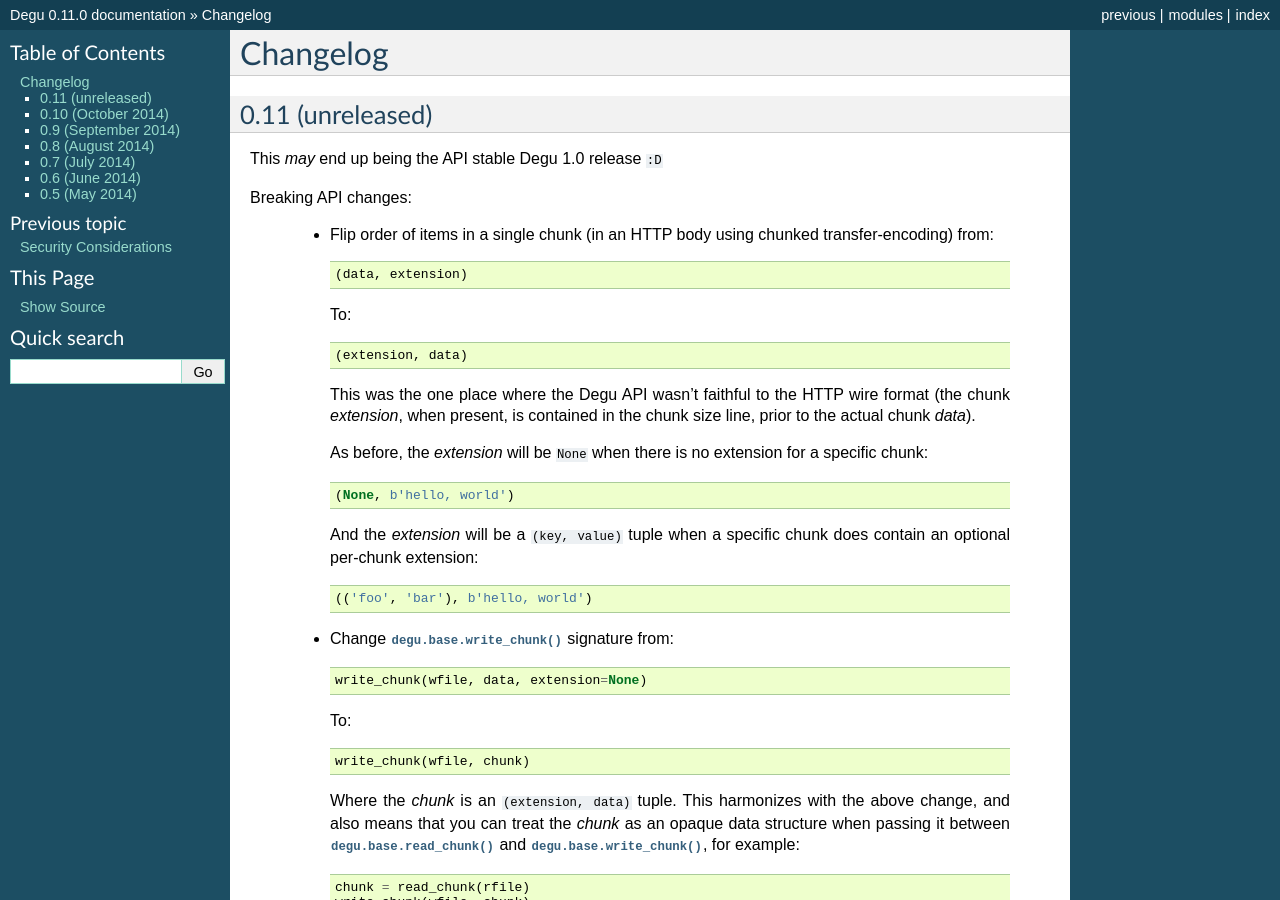
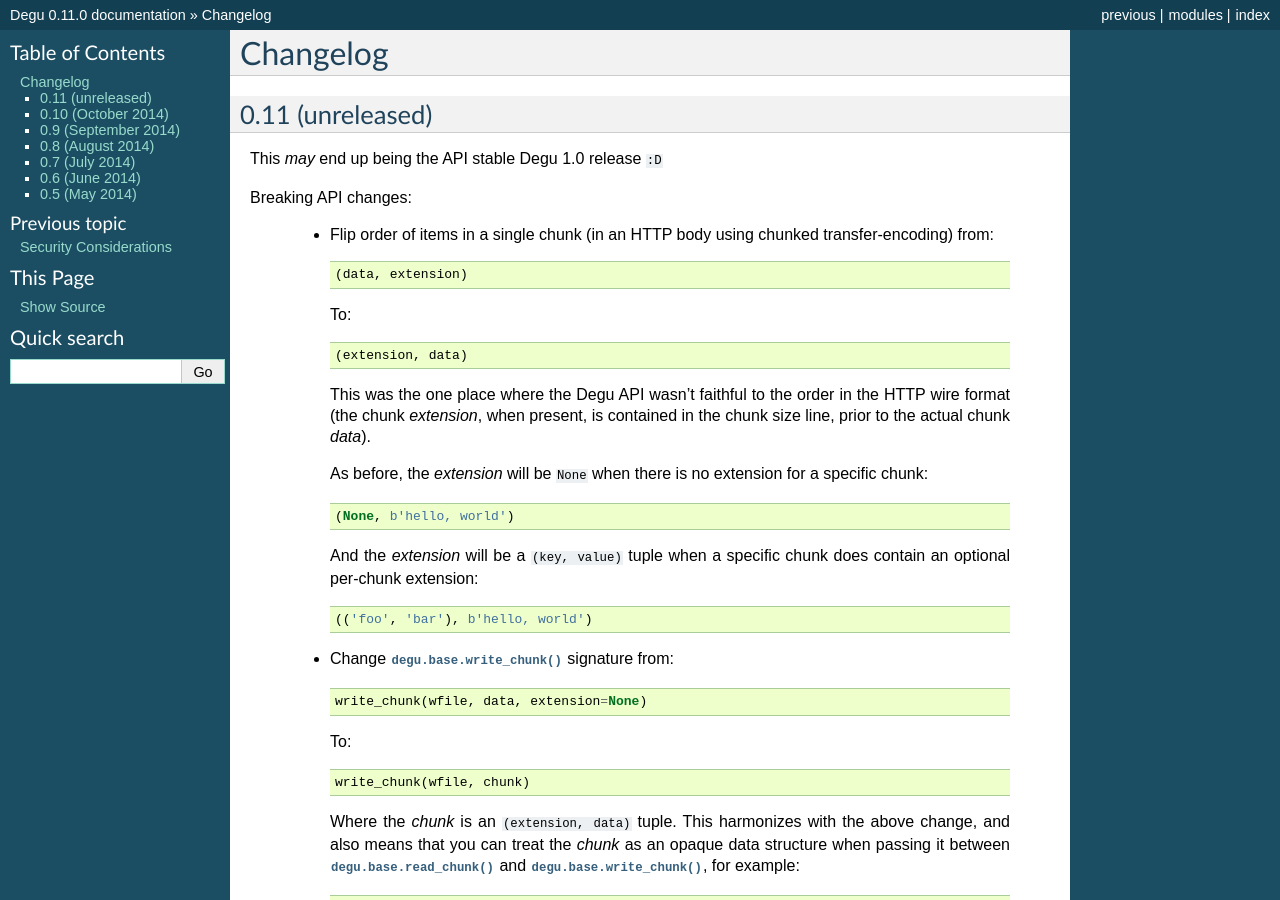
Before and after one commit to json420/degu, a Sphinx documentation site: the page built from doc/changelog.rst, in a window 1280 px wide and 900 px high. Built offline with Sphinx 7.4.7, drawn with Linux system fonts in a browser that asks for light colours; some of the changed text lies outside the part shown.

Commit message:
Small clarification, plus a typo fix, in changelog.rst

```diff
--- a/doc/changelog.rst
+++ b/doc/changelog.rst
@@ -18,9 +18,9 @@ Breaking API changes:
 
             (extension, data)
 
-        This was the one place where the Degu API wasn't faithful to the HTTP
-        wire format (the chunk *extension*, when present, is contained in the
-        chunk size line, prior to the actual chunk *data*).
+        This was the one place where the Degu API wasn't faithful to the order
+        in the HTTP wire format (the chunk *extension*, when present, is
+        contained in the chunk size line, prior to the actual chunk *data*).
 
         As before, the *extension* will be ``None`` when there is no extension
         for a specific chunk::
```
Also changed, not shown: other parts of doc/changelog.rst (+2 -2 lines).
